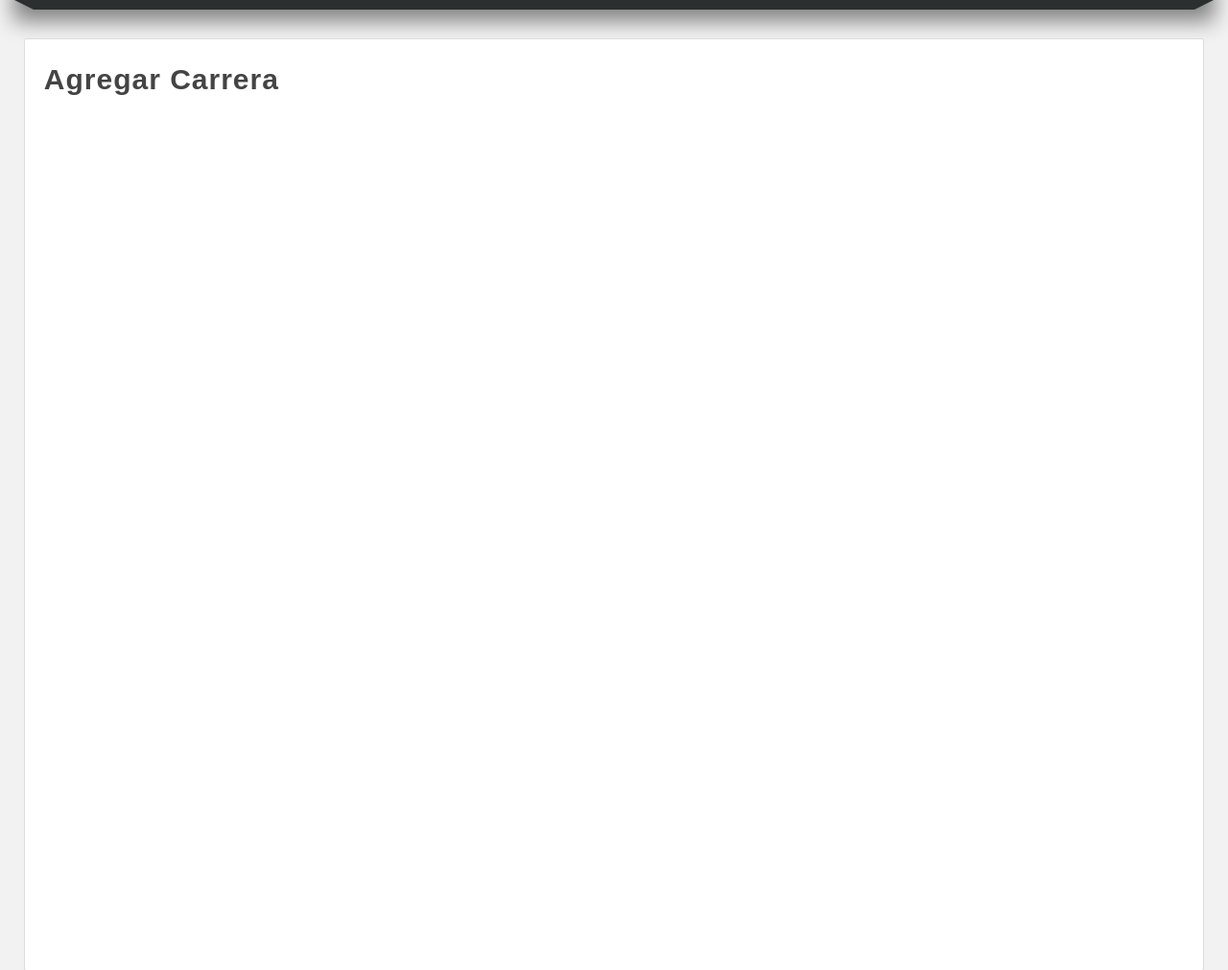
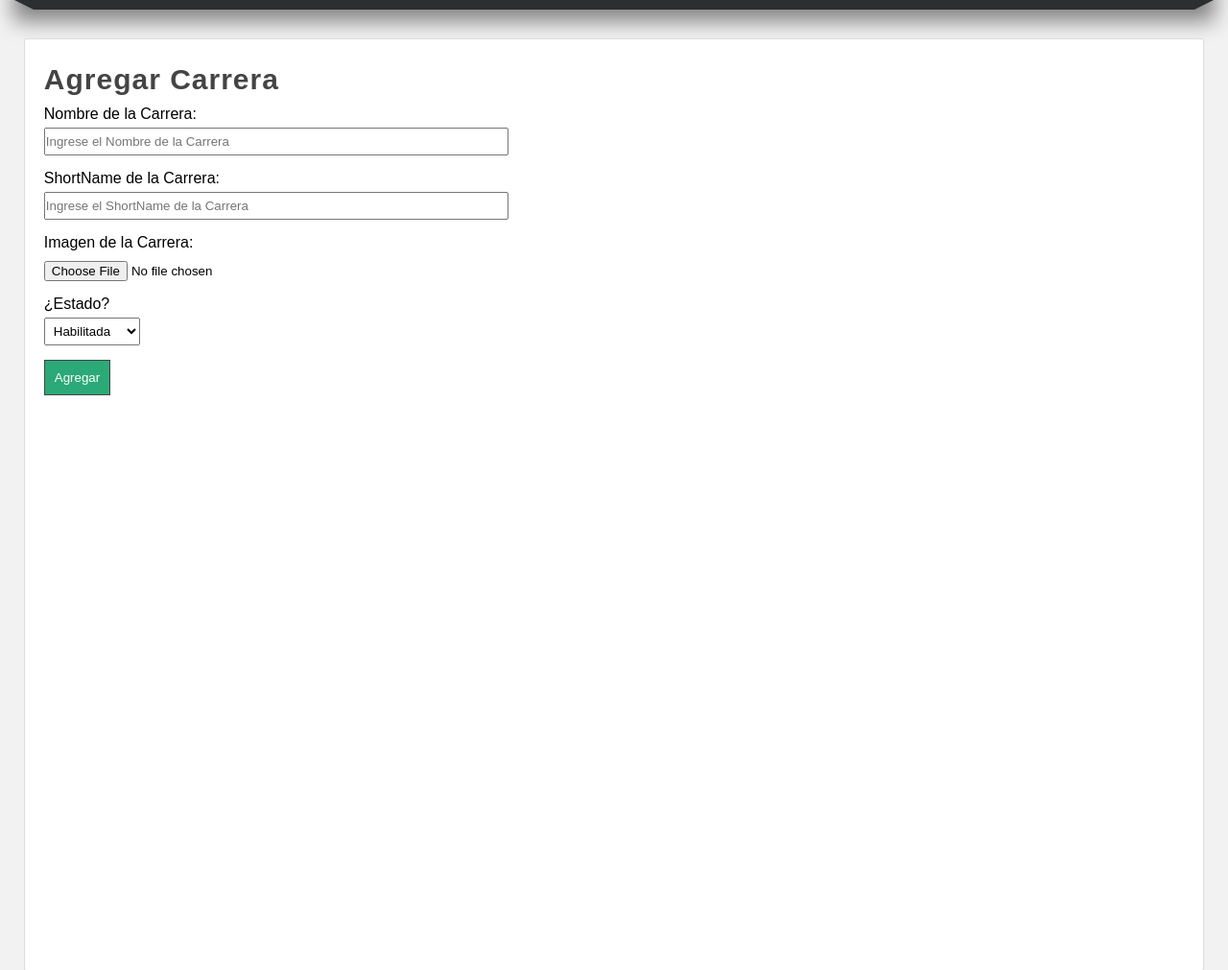
Before and after one commit to JotaBV02/EC4_ALTERNA, a Django app: page /crear-carrera/ in a window 1280 px wide. Shown: the part 182-1193 px from the top of the page at 96% size. Run offline with Django 5.2, Linux system fonts and the light colour scheme.

Commit message:
CRUD CARRERAS - LISTO

```diff
--- a/proyecto001/miapp/forms.py
+++ b/proyecto001/miapp/forms.py
@@ -62,3 +62,56 @@ class FormCourse(forms.Form):
         required=True,
         choices = opciones_state
     )
+
+class FormCareer(forms.Form):
+    name = forms.CharField(
+        label="Nombre de la Carrera",
+        max_length=100,
+        required=True,
+        widget=forms.TextInput(
+            attrs={
+                'placeholder': 'Ingrese el Nombre de la Carrera',
+                'class': 'name_form_career'
+            }
+        ),
+        validators=[
+            validators.MinLengthValidator(5, 'El nombre es corto'),
+            validators.RegexValidator('^[A-Za-z0-9nÑ ]*$','El nombre tiene caracteres inválidos','name_invalido')
+        ]
+    )
+
+    shortname = forms.CharField(
+        label="ShortName de la Carrera",
+        max_length=10,
+        required=True,
+        widget=forms.TextInput(
+            attrs={
+                'placeholder': 'Ingrese el ShortName de la Carrera',
+                'class': 'shortname_form_career'
+            }
+        ),
+        validators=[
+            validators.MaxLengthValidator(5, 'El shortname es largo'),
+            validators.RegexValidator('^[A-Za-z0-9nÑ ]*$','El nombre tiene caracteres inválidos','shortname_invalido')
+        ]
+    )
+
+    image = forms.ImageField(
+        label="Imagen de la Carrera",
+        required=False,
+        widget=forms.FileInput(
+            attrs={
+                'class': 'image_form_career'
+            }
+        )
+    )
+
+    opciones_state = [
+        (1, 'Habilitada'),
+        (0, 'No Habilitada'),
+    ]
+    state = forms.TypedChoiceField(
+        label = "¿Estado?",
+        required=True,
+        choices = opciones_state
+    )
--- a/proyecto001/miapp/templates/crear_carrera.html
+++ b/proyecto001/miapp/templates/crear_carrera.html
@@ -6,6 +6,16 @@
 
 {% block content %}
     <h1 class="title">
-        Agregar Carrera
+        {{titulo}}
     </h1>
+    {% if form.errors %}
+        <strong class="rojo">
+            Hay errores en el Formulario
+        </strong>
+    {% endif %}
+    <form action="" method="POST" enctype="multipart/form-data">
+        {% csrf_token %}
+        {{form.as_p}}
+        <input type="submit" value="Agregar" />
+    </form>
 {% endblock %}
--- a/proyecto001/miapp/views.py
+++ b/proyecto001/miapp/views.py
@@ -1,6 +1,6 @@
 from django.shortcuts import render, HttpResponse, redirect
-from miapp.models import Course
-from miapp.forms import FormCourse
+from miapp.models import Course, Career
+from miapp.forms import FormCourse, FormCareer
 from django.contrib import messages
 
 # Create your views here.
@@ -64,7 +64,45 @@ def eliminar_curso(request, idcourse):
 
 
 def listar_carreras(request):
-    return render(request,'listar_carreras.html')
+    carreras = Career.objects.all();
+    return render(request,'listar_carreras.html',{
+        'carreras': carreras,
+        'titulo': 'Listado de Carreras'
+    })
 
 def crear_carrera(request):
-    return render(request,'crear_carrera.html')
+    if request.method == 'POST':
+        formulario = FormCareer(request.POST, request.FILES)
+        if formulario.is_valid():
+            data_form = formulario.cleaned_data
+            # Hay 2 formas de recuperar la información
+            #Primera
+            name  = data_form.get('name')
+            shortname  = data_form.get('shortname')
+            #Segunda
+            image=data_form['image']
+            state = data_form['state']
+            #Guardar la informacion
+            carrera = Career(
+                name = name,
+                shortname = shortname,
+                image = image,
+                state = state,
+            )
+            carrera.save()
+
+            # Crear un mensaje flash (Sesión que solo se muestra 1 vez)
+            messages.success(request, f'Se agregó correctamente la Carrera {carrera.name}')
+            return redirect('listar_carreras')
+    else:
+        formulario = FormCareer()
+        # Generamos un formulario vacío
+    return render(request,'crear_carrera.html',{
+        'form': formulario,
+        'titulo': 'Agregar Carrera'
+    })
+
+def eliminar_carrera(request, idcareer):
+    curso = Career.objects.get(pk=idcareer)
+    curso.delete()
+    return redirect('listar_carreras')
--- a/proyecto001/proyecto001/settings.py
+++ b/proyecto001/proyecto001/settings.py
@@ -11,6 +11,7 @@ https://docs.djangoproject.com/en/5.0/ref/settings/
 """
 
 from pathlib import Path
+import os
 
 # Build paths inside the project like this: BASE_DIR / 'subdir'.
 BASE_DIR = Path(__file__).resolve().parent.parent
@@ -117,6 +118,9 @@ USE_TZ = True
 # https://docs.djangoproject.com/en/5.0/howto/static-files/
 
 STATIC_URL = "static/"
+#Media files
+MEDIA_URL = '/media/'
+MEDIA_ROOT = os.path.join(BASE_DIR,'media')
 
 # Default primary key field type
 # https://docs.djangoproject.com/en/5.0/ref/settings/#default-auto-field
--- a/proyecto001/proyecto001/urls.py
+++ b/proyecto001/proyecto001/urls.py
@@ -17,6 +17,8 @@ Including another URLconf
 from django.contrib import admin
 from miapp import views
 from django.urls import path
+from django.conf import settings
+from django.conf.urls.static import static
 
 urlpatterns = [
     path("admin/", admin.site.urls),
@@ -26,4 +28,5 @@ urlpatterns = [
     path('eliminar-curso/<int:idcourse>',views.eliminar_curso,name="eliminar_curso"),
     path('listar-carreras/',views.listar_carreras,name="listar_carreras"),
     path('crear-carrera/',views.crear_carrera,name="crear_carrera"),
-]
+    path('eliminar-carrera/<int:idcareer>',views.eliminar_carrera,name="eliminar_carrera"),
+] + static(settings.MEDIA_URL, document_root=settings.MEDIA_ROOT)
```
Also changed, not shown: proyecto001/miapp/models.py (+7 -0 lines), proyecto001/miapp/templates/listar_carreras.html (+43 -3 lines), proyecto001/db.sqlite3, proyecto001/media/carreras/LOGO.png (added), proyecto001/media/carreras/LOGO_FrnjaV5.png (added), proyecto001/media/carreras/LOGO_auAg8UK.png (added), proyecto001/miapp/migrations/0002_career.py (added).
